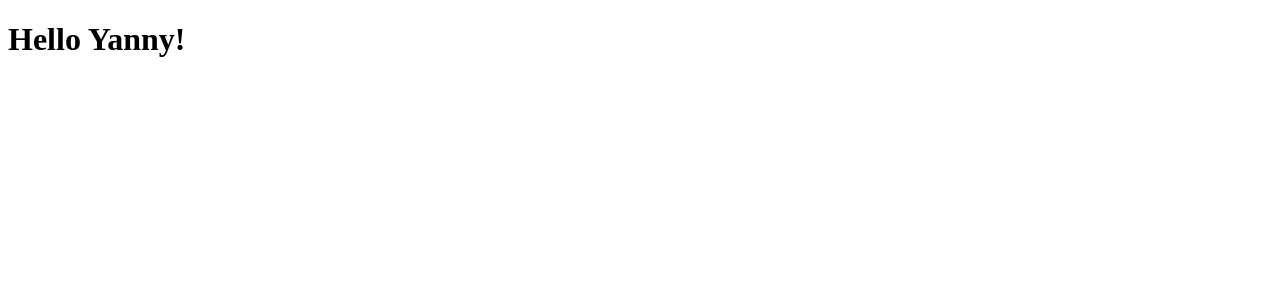
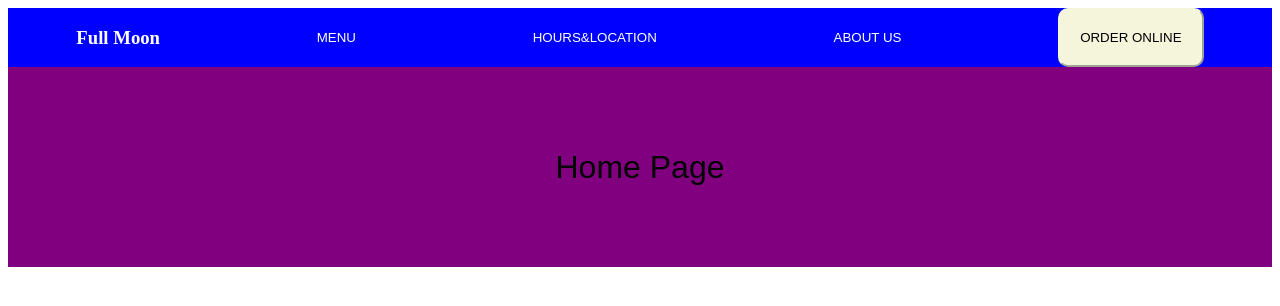
Before and after one commit to ycai27/Full-Moon, a plain HTML site: page index.html in a window 1280 px wide. Drawn offline with Linux system fonts and the light colour scheme.

Commit message:
basic navbar made, html files created, and testing of divs

```diff
--- a/index.html
+++ b/index.html
@@ -1,11 +1,36 @@
-<!DOCTYPE html>
-<html lang="en">
-<head>
-    <meta charset="UTF-8">
-    <meta name="viewport" content="width=device-width, initial-scale=1.0">
-    <title>Document</title>
-</head>
-<body>
-    <h1>Hello Yanny!</h1>
-</body>
+<!Doctype html>
+
+<html>
+    <head>
+        <meta charset="utf-8">
+        <title>Full Moon</title>
+        <!-- Load external CSS styles -->
+        <link rel="stylesheet" href="styles.css">
+        <!-- Load external JavaScript -->
+        <script src="scripts.js"></script>
+    </head>
+
+    <body>
+        <div class="navbar">
+            <h3>Full Moon</h3>
+            <a href="menu.html">
+                <button class="navbutton">MENU</button>
+            </a>
+            <a href="hours.html">
+                <button class="navbutton">HOURS&LOCATION</button>
+            </a>
+            <a href="about.html">
+                <button class="navbutton">ABOUT US</button>
+            </a>
+            <a href="https://order.mealkeyway.com/customer/release/index?mid=3663346b44594e77644a4a4a6535375935622b4655773d3d#/main" target="blank">
+                <button class="order">ORDER ONLINE</button>
+            </a>
+        </div>
+
+        <div class="banner">
+            <h1 id="bannerhome">Home Page</h1>
+        </div>
+
+    </body>
+
 </html>
--- /dev/null
+++ b/styles.css
@@ -0,0 +1,53 @@
+h1 {
+    text-align: left;
+    font-family: "Source Sans Pro", sans-serif;
+    font-weight: normal;
+}
+
+.navbar {
+    display: flex;
+    background-color: blue;
+    color:white;
+    flex-direction: row;
+    justify-content: space-around;
+    align-items: center;
+}
+
+a {
+    color:white;
+}
+
+.navbutton {
+    background-color: blue;
+    color:white;
+    border: none;
+    padding: 20px;
+    cursor: pointer;
+}
+
+.navbutton:hover{
+    background-color: gray;
+}
+
+.order{
+    background-color: beige;
+    color:black;
+    padding: 20px;
+    border-radius: 10px;
+    border-color:beige;
+    cursor: pointer;
+
+}
+
+.order:hover {
+    background-color: lightblue;
+    color:blue;
+}
+
+.banner{
+    background-color:purple;
+    height:200px;
+    display: flex;
+    justify-content: center;
+    align-items:center;
+}
```
Also changed, not shown: about.html (added, +1 -0 lines), menu.html (added, +1 -0 lines), images/FM logo1.jpg (added), images/Fm logo2.avif (added).
